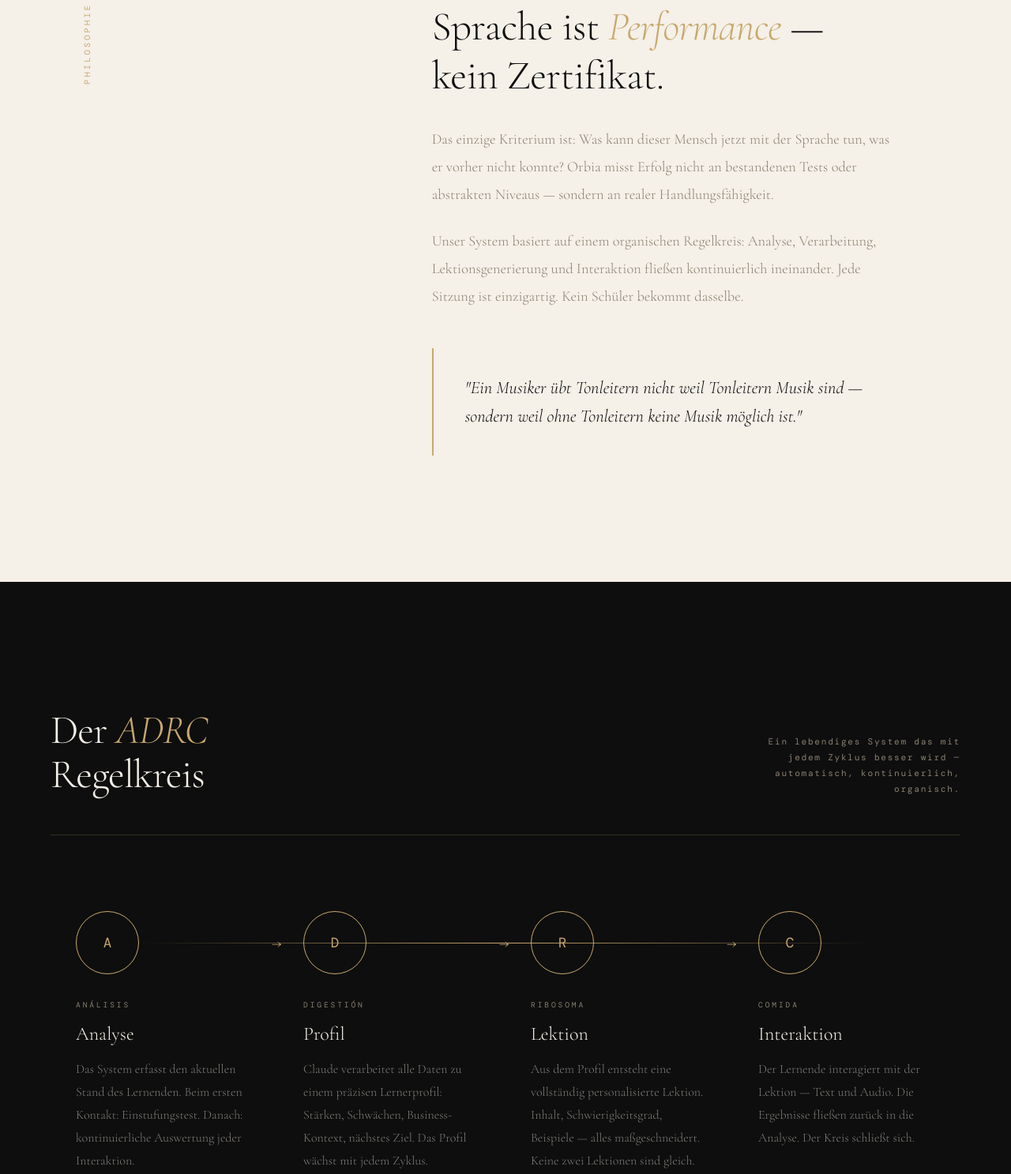
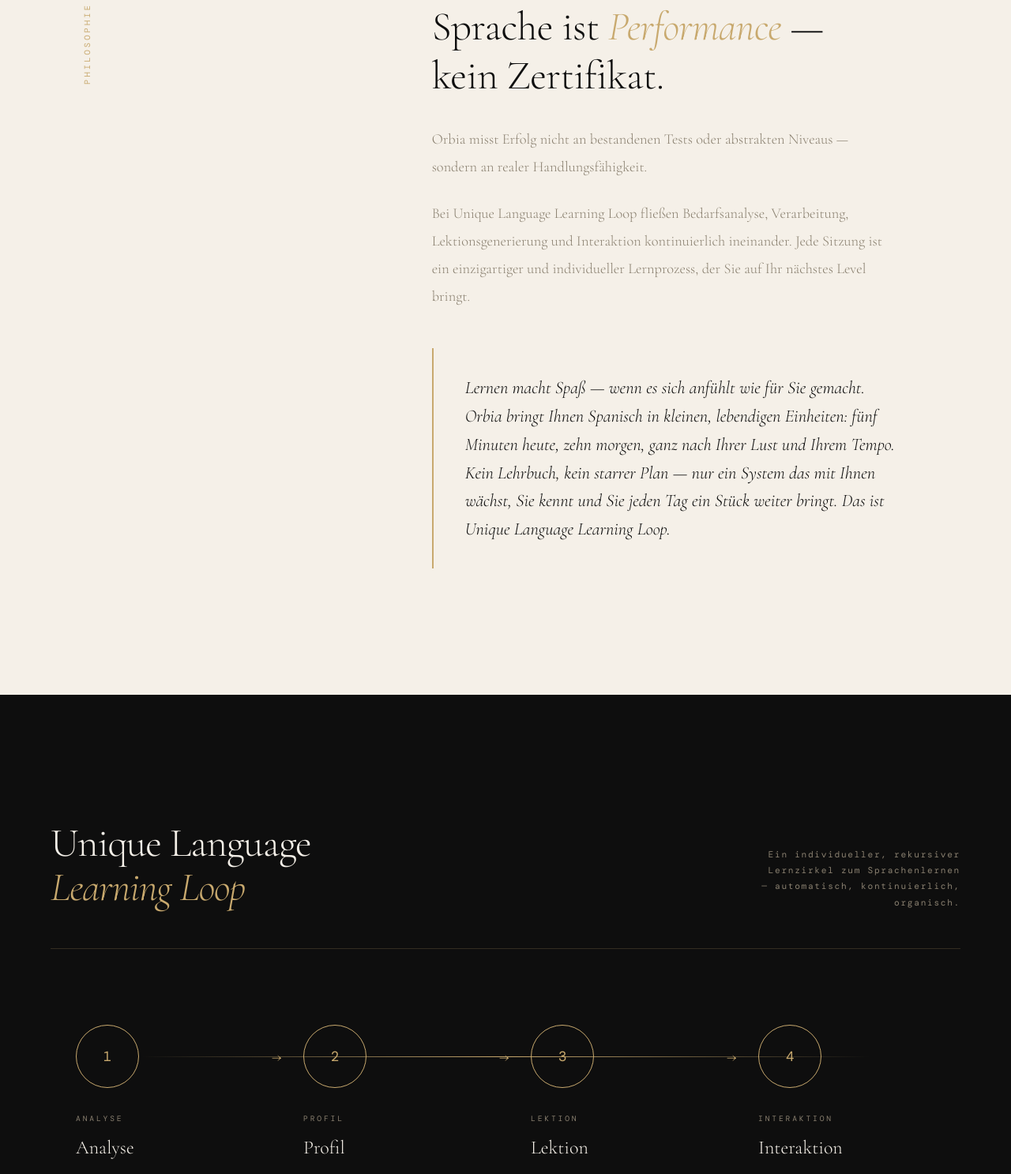
Before and after one commit to orbiaceo/orbia, a plain HTML site: page index.html in a window 1280 px wide. Shown: the part 1014-2501 px from the top of the page at 79% size. Drawn offline with nearby package versions, Linux system fonts and the light colour scheme; a web font is replaced by a local one.

Commit message:
Update index.html

```diff
--- a/index.html
+++ b/index.html
@@ -719,7 +719,7 @@
 <!-- HERO -->
 <section class="hero">
   <div class="hero-left">
-    <p class="hero-tag">Adaptives Sprachlernsystem · ADRC</p>
+    <p class="hero-tag">Unique Language Learning Loop</p>
     <h1 class="hero-title">
       Speak<br>the <em>World.</em>
     </h1>
@@ -747,8 +747,8 @@
         <span class="stat-label">Personalisiert</span>
       </div>
       <div class="stat">
-        <span class="stat-number">A→C1</span>
-        <span class="stat-label">Alle Niveaus</span>
+        <span class="stat-number">B→P</span>
+        <span class="stat-label">Beginner–Proficiency</span>
       </div>
     </div>
   </div>
@@ -790,13 +790,13 @@
   <div class="philosophy-content">
     <h2>Sprache ist <em>Performance</em> —<br>kein Zertifikat.</h2>
     <p>
-      Das einzige Kriterium ist: Was kann dieser Mensch jetzt mit der Sprache tun, was er vorher nicht konnte? Orbia misst Erfolg nicht an bestandenen Tests oder abstrakten Niveaus — sondern an realer Handlungsfähigkeit.
+      Orbia misst Erfolg nicht an bestandenen Tests oder abstrakten Niveaus — sondern an realer Handlungsfähigkeit.
     </p>
     <p>
-      Unser System basiert auf einem organischen Regelkreis: Analyse, Verarbeitung, Lektionsgenerierung und Interaktion fließen kontinuierlich ineinander. Jede Sitzung ist einzigartig. Kein Schüler bekommt dasselbe.
+      Bei Unique Language Learning Loop fließen Bedarfsanalyse, Verarbeitung, Lektionsgenerierung und Interaktion kontinuierlich ineinander. Jede Sitzung ist ein einzigartiger und individueller Lernprozess, der Sie auf Ihr nächstes Level bringt.
     </p>
     <div class="philosophy-quote">
-      "Ein Musiker übt Tonleitern nicht weil Tonleitern Musik sind — sondern weil ohne Tonleitern keine Musik möglich ist."
+      Lernen macht Spaß — wenn es sich anfühlt wie für Sie gemacht. Orbia bringt Ihnen Spanisch in kleinen, lebendigen Einheiten: fünf Minuten heute, zehn morgen, ganz nach Ihrer Lust und Ihrem Tempo. Kein Lehrbuch, kein starrer Plan — nur ein System das mit Ihnen wächst, Sie kennt und Sie jeden Tag ein Stück weiter bringt. Das ist Unique Language Learning Loop.
     </div>
   </div>
 </section>
@@ -805,31 +805,31 @@
 <section class="how" id="how">
   <div class="how-inner">
     <div class="how-header">
-      <h2>Der <em>ADRC</em><br>Regelkreis</h2>
-      <p>Ein lebendiges System das mit jedem Zyklus besser wird — automatisch, kontinuierlich, organisch.</p>
+      <h2>Unique Language<br><em>Learning Loop</em></h2>
+      <p>Ein individueller, rekursiver Lernzirkel zum Sprachenlernen — automatisch, kontinuierlich, organisch.</p>
     </div>
     <div class="cycle">
       <div class="cycle-step">
-        <div class="step-letter">A</div>
-        <p class="step-name">Análisis</p>
+        <div class="step-letter">1</div>
+        <p class="step-name">Analyse</p>
         <h3 class="step-title">Analyse</h3>
         <p class="step-desc">Das System erfasst den aktuellen Stand des Lernenden. Beim ersten Kontakt: Einstufungstest. Danach: kontinuierliche Auswertung jeder Interaktion.</p>
       </div>
       <div class="cycle-step">
-        <div class="step-letter">D</div>
-        <p class="step-name">Digestión</p>
+        <div class="step-letter">2</div>
+        <p class="step-name">Profil</p>
         <h3 class="step-title">Profil</h3>
-        <p class="step-desc">Claude verarbeitet alle Daten zu einem präzisen Lernerprofil: Stärken, Schwächen, Business-Kontext, nächstes Ziel. Das Profil wächst mit jedem Zyklus.</p>
+        <p class="step-desc">Das System verarbeitet alle Daten zu einem präzisen Lernerprofil: Stärken, Schwächen, Business-Kontext, nächstes Ziel. Das Profil wächst mit jedem Zyklus.</p>
       </div>
       <div class="cycle-step">
-        <div class="step-letter">R</div>
-        <p class="step-name">Ribosoma</p>
+        <div class="step-letter">3</div>
+        <p class="step-name">Lektion</p>
         <h3 class="step-title">Lektion</h3>
         <p class="step-desc">Aus dem Profil entsteht eine vollständig personalisierte Lektion. Inhalt, Schwierigkeitsgrad, Beispiele — alles maßgeschneidert. Keine zwei Lektionen sind gleich.</p>
       </div>
       <div class="cycle-step">
-        <div class="step-letter">C</div>
-        <p class="step-name">Comida</p>
+        <div class="step-letter">4</div>
+        <p class="step-name">Interaktion</p>
         <h3 class="step-title">Interaktion</h3>
         <p class="step-desc">Der Lernende interagiert mit der Lektion — Text und Audio. Die Ergebnisse fließen zurück in die Analyse. Der Kreis schließt sich.</p>
       </div>
@@ -898,9 +898,7 @@
     <p>
       Schreiben Sie uns — wir analysieren Ihren Bedarf und erstellen innerhalb von 24 Stunden ein individuelles Angebot für Sie oder Ihr Team.
     </p>
-    <p style="font-family: 'DM Mono', monospace; font-size: 0.7rem; letter-spacing: 0.1em; color: var(--muted);">
-      Pilot mit Rindus GmbH — München · Málaga
-    </p>
+
   </div>
   <div>
     <form class="cta-form" onsubmit="handleSubmit(event)">
```
